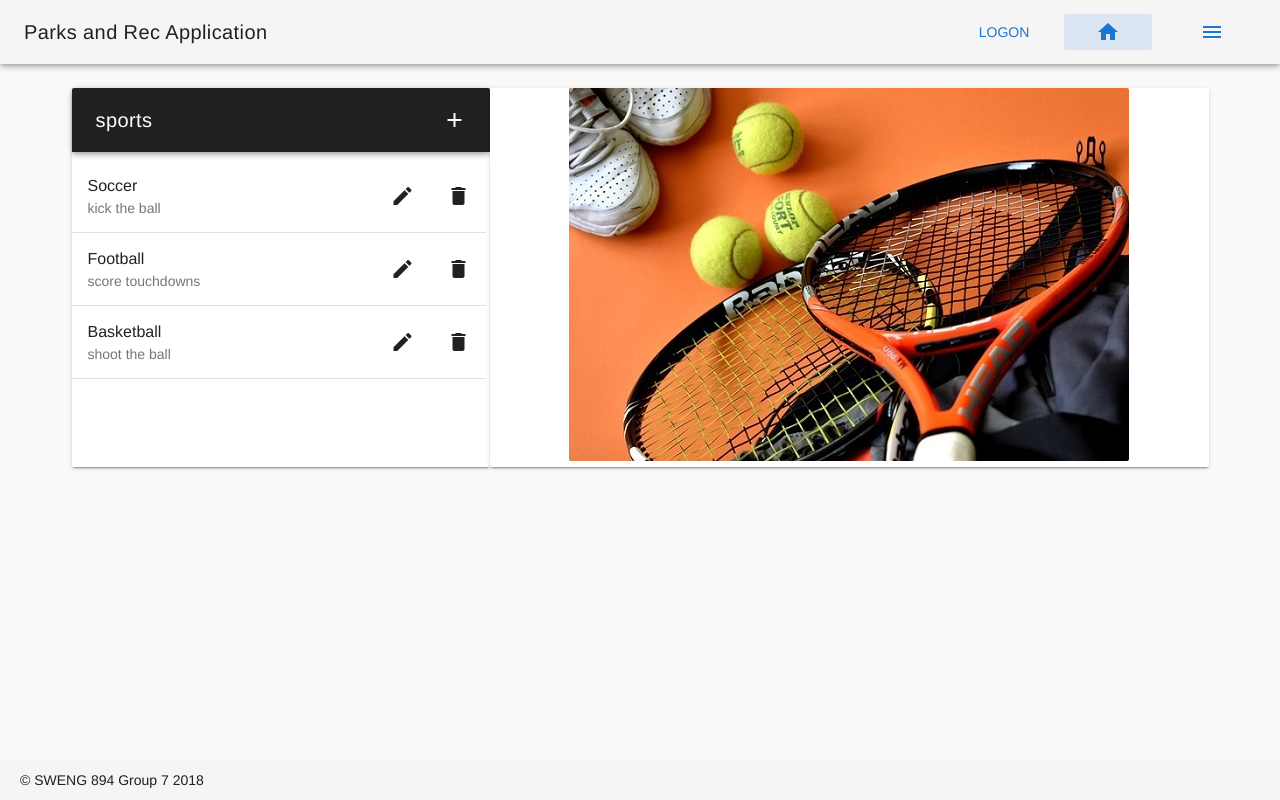
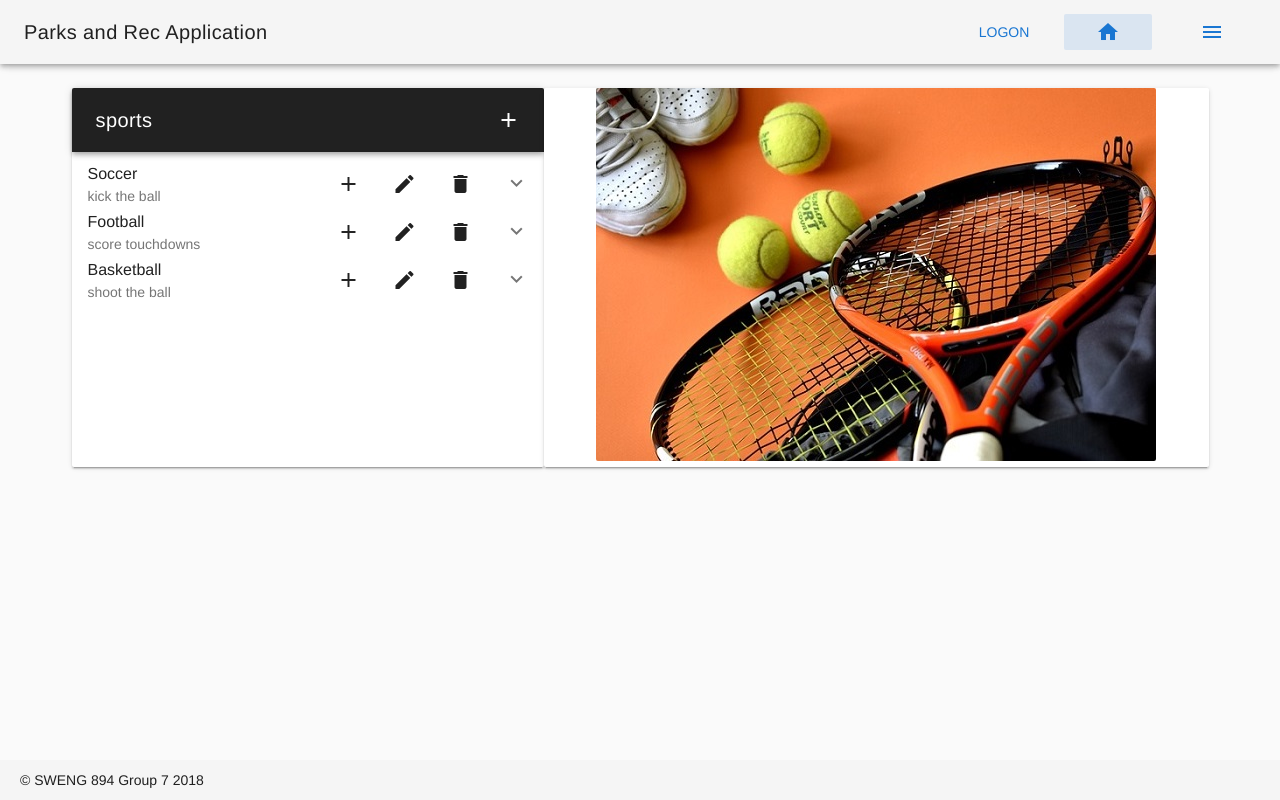
Before and after one commit to oxz3/parks-and-rec-frontend, a Vue app: page / in a window 1280 px wide. Shown: the top 800 px of the page. Built offline with nearby package versions, Linux system fonts and the light colour scheme.

Commit message:
nested leagues list working in sports list.  Next working on defaulting the sport for a new league to the parent sport

```diff
--- a/src/App.vue
+++ b/src/App.vue
@@ -63,6 +63,22 @@
                     top
                     v-if="authStatus == 'updateLeagueSuccess'">
                 Successfully updated league: {{settings.updatedLeague}}
+            </v-snackbar>
+
+            <!--show if sport is created successfully-->
+            <v-snackbar
+                    v-model="authStatus"
+                    top
+                    v-if="authStatus == 'sportCreateSuccess'">
+                Successfully created sport: {{settings.newSport}}
+            </v-snackbar>
+
+            <!--show if sport is updated successfully-->
+            <v-snackbar
+                    v-model="authStatus"
+                    top
+                    v-if="authStatus == 'updateSportSuccess'">
+                Successfully updated sport: {{settings.updatedSport}}
             </v-snackbar>
 
             <!--if use is logged in-->
--- a/src/restHelperObjects/objects/SportsRestObject.js
+++ b/src/restHelperObjects/objects/SportsRestObject.js
@@ -28,7 +28,7 @@ export default {
 
             $.ajax(createsportSettings).then(function (response) {
                 console.log('create sport response', response);
-                store.commit('sport_CREATE_SUCCESS', response);
+                store.commit('SPORT_CREATE_SUCCESS', response);
                 resolve(response);
             }).catch(err => {
                 store.commit('AUTH_ERROR', err);
@@ -53,7 +53,7 @@ export default {
             console.log(updatesportSettings, 'update sport payload');
             $.ajax(updatesportSettings).then(function (response) {
                 console.log('update sport response', response);
-                store.commit('sport_UPDATE_SUCCESS', response);
+                store.commit('SPORT_UPDATE_SUCCESS', response);
                 resolve(response);
             }).catch(err => {
                 store.commit('AUTH_ERROR', err);
--- a/src/store.js
+++ b/src/store.js
@@ -22,14 +22,14 @@ export const store = new Vuex.Store({
         //indicates the status of user logon
         status: "",
         sports: [
-            {name: 'Soccer', description: "kick the ball", price: 20},
-            {name: 'Football', description: "score touchdowns", price: 20},
-            {name: 'Basketball', description: 'shoot the ball', price: 30}
+            {name: 'Soccer', description: "kick the ball", id: 1},
+            {name: 'Football', description: "score touchdowns", id: 2},
+            {name: 'Basketball', description: 'shoot the ball', id: 3}
         ],
         leagues: [
-            {leagueName: 'Soccer', description: "Fall Soccer League", teamMax: 20, teamMin: 18},
-            {leagueName: 'Football', description: "Fall Football League", teamMax: 50, teamMin: 0},
-            {leagueName: 'Basketball', description: "Fall Basketball League", teamMax: 30, teamMin: 25}
+            {leagueName: 'Soccer', description: "Fall Soccer League", sportId: 1},
+            {leagueName: 'Football', description: "Fall Football League", sportId: 2},
+            {leagueName: 'Basketball', description: "Fall Basketball League", sportId: 3}
         ],
         templateUser: templateUser,
         templateLeague: templateLeague,
@@ -124,8 +124,9 @@ export const store = new Vuex.Store({
         GET_LEAGUES_SUCCESS(state, payload) {
             state.leagues = payload;
         },
-        OPEN_CREATE_LEAGUE(state) {
+        OPEN_CREATE_LEAGUE(state, sport) {
             state.league = state.templateLeague;
+            state.league.sportId = sport.id;
             state.settings.createLeague = true;
             state.settings.editLeague = false;
         },
@@ -179,20 +180,38 @@ export const store = new Vuex.Store({
             state.settings.sport = state.templateSport;
         },
         SPORT_CREATE_SUCCESS(state, payload) {
-            state.settings.newSport = payload.sportName;
+            state.settings.newSport = payload.name;
             state.sports.push(payload);
             state.createsport = false;
             state.status = 'sportCreateSuccess';
         },
         SPORT_UPDATE_SUCCESS(state, payload) {
             console.log('updating sport', payload);
-            state.settings.updatedSport = payload.sportName || "sport";
+            state.settings.updatedSport = payload.name || "sport";
             let foundIndex = state.sports.findIndex(x => x.sportId === payload.sportId);
             console.log('mutation update sport: ', foundIndex);
             state.sports[foundIndex] = payload;
             console.log('updated sports list: ', state.sports);
             state.editsport = false;
             state.status = 'updateSportSuccess';
+        },
+        ADD_LEAGUE_TO_SPORT_LIST(state, payload) {
+            state.sports.forEach(function (sport) {
+                if (sport.id === payload.sport.id) {
+                    if (!sport.leagues) {
+                        sport.leagues = [];
+                    }
+                    if (sport.leagues.length < 1) {
+                        sport.leagues.push(payload.league);
+                    }
+                    //determine if the league is already in the list
+                    sport.leagues.forEach(function (league) {
+                        if (league.leagueId !== payload.league.leagueId) {
+                            sport.leagues.push(payload.league);
+                        }
+                    });
+                }
+            })
         }
     },
     actions: {
@@ -235,8 +254,8 @@ export const store = new Vuex.Store({
         getLeagues(context, token) {
             leaguesObject.getLeagues(context, token);
         },
-        openCreateLeague(context) {
-            context.commit("OPEN_CREATE_LEAGUE");
+        openCreateLeague(context, sport) {
+            context.commit("OPEN_CREATE_LEAGUE", sport);
         },
         createLeague(context, league) {
             leaguesObject.createLeague(context, league);
@@ -268,6 +287,10 @@ export const store = new Vuex.Store({
         },
         cancelSportsForm(context) {
             context.commit("CANCEL_SPORTS_FORM");
+        },
+        //build sport league list
+        addLeagueToSportList(context, payload) {
+            context.commit("ADD_LEAGUE_TO_SPORT_LIST", payload);
         }
 
     }
--- a/src/views/Home.vue
+++ b/src/views/Home.vue
@@ -4,6 +4,8 @@
             <v-layout>
                 <v-flex>
                     <v-card height="100%">
+
+
                         <v-toolbar color="gray" dark>
                             <v-toolbar-title v-if="settings.selectedOption == 'sports'">sports</v-toolbar-title>
                             <v-toolbar-title v-if="settings.selectedOption == 'leagues'">Leagues</v-toolbar-title>
@@ -17,6 +19,7 @@
                                 <v-icon>add</v-icon>
                             </v-btn>
                         </v-toolbar>
+
                         <v-spacer></v-spacer>
 
                         <!--displays message while user is logging in-->
@@ -38,16 +41,56 @@
                             </v-card>
                         </v-dialog>
 
-                        <!--list of leagues-->
-                        <v-list two-line class="pr-1" v-if="settings.selectedOption == 'leagues'">
-                            <template v-for="league in leagues">
-                                <v-list-tile>
+                        <!-- sports list with nested leagues lists -->
+                        <v-list>
+                            <v-list-group
+                                    v-for="sport in sports"
+                                    no-action>
+                                <v-list-tile slot="activator">
                                     <v-list-tile-content>
-                                        <v-list-tile-title v-html="league.leagueName"></v-list-tile-title>
-                                        <v-list-tile-sub-title>
-                                            {{league.description}}: {{league.teamMin}} / {{league.teamMax}}
+                                        <v-list-tile-title>{{ sport.name }}</v-list-tile-title>
+                                        <v-list-tile-sub-title>{{sport.description}}
                                         </v-list-tile-sub-title>
-                                        <v-list-tile-sub-title></v-list-tile-sub-title>
+                                    </v-list-tile-content>
+                                    <v-list-tile-action>
+                                        <v-btn icon @click="openLeagues(sport)">
+                                            <v-icon>
+                                                add
+                                            </v-icon>
+                                        </v-btn>
+                                    </v-list-tile-action>
+                                    <v-list-tile-action>
+                                        <v-btn icon @click="updateSport(sport)">
+                                            <v-icon>
+                                                edit
+                                            </v-icon>
+                                        </v-btn>
+                                    </v-list-tile-action>
+                                    <v-list-tile-action>
+                                        <v-dialog
+                                                v-model="showDeleteModal"
+                                                width="25%"
+                                                dark>
+                                            <v-btn icon
+                                                   slot="activator">
+                                                <v-icon>
+                                                    delete
+                                                </v-icon>
+                                            </v-btn>
+                                            <delete-confirm-popover
+                                                    v-model="showDeleteModal"
+                                                    @close-delete-modal="closeConfirmDeletePopover">
+                                            </delete-confirm-popover>
+                                        </v-dialog>
+                                    </v-list-tile-action>
+                                </v-list-tile>
+
+                                <v-list-tile
+                                        v-for="league in sport.leagues"
+                                        :key="league.sportId"
+                                        @click="">
+                                    <v-list-tile-content>
+                                        <v-list-tile-title>{{ league.description }}</v-list-tile-title>
                                     </v-list-tile-content>
                                     <v-list-tile-action>
                                         <v-btn icon @click="updateLeague(league)">
@@ -74,49 +117,86 @@
                                         </v-dialog>
                                     </v-list-tile-action>
                                 </v-list-tile>
-                                <v-divider></v-divider>
-                            </template>
+                            </v-list-group>
                         </v-list>
 
-                        <!--list of sports-->
-                        <v-list two-line class="pr-1" v-if="settings.selectedOption == 'sports'">
-                            <template v-for="sport in sports">
-                                <v-list-tile>
-                                    <v-list-tile-content>
-                                        <v-list-tile-title v-html="sport.name"></v-list-tile-title>
-                                        <v-list-tile-sub-title>{{sport.description}}
-                                        </v-list-tile-sub-title>
-                                        <v-list-tile-sub-title></v-list-tile-sub-title>
-                                    </v-list-tile-content>
-                                    <v-list-tile-action>
-                                        <v-btn icon @click="updateSport(sport)">
-                                            <v-icon>
-                                                edit
-                                            </v-icon>
-                                        </v-btn>
-                                    </v-list-tile-action>
-                                    <v-list-tile-action>
-                                        <v-dialog
-                                                v-model="showDeleteModal"
-                                                width="25%"
-                                                dark>
-                                            <v-btn icon
-                                                   slot="activator"
-                                                   @click="showDeleteModal = !showDeleteModal">
-                                                <v-icon>
-                                                    delete
-                                                </v-icon>
-                                            </v-btn>
-                                            <delete-confirm-popover
-                                                    v-model="showDeleteModal"
-                                                    @close-delete-modal="closeConfirmDeletePopover">
-                                            </delete-confirm-popover>
-                                        </v-dialog>
-                                    </v-list-tile-action>
-                                </v-list-tile>
-                                <v-divider></v-divider>
-                            </template>
-                        </v-list>
+                        <!--&lt;!&ndash;list of leagues&ndash;&gt;-->
+                        <!--<v-list two-line class="pr-1" v-if="settings.selectedOption == 'leagues'">-->
+                            <!--<template v-for="league in leagues">-->
+                                <!--<v-list-tile>-->
+                                    <!--<v-list-tile-content>-->
+                                        <!--<v-list-tile-title v-html="league.leagueName"></v-list-tile-title>-->
+                                    <!--</v-list-tile-content>-->
+                                    <!--<v-list-tile-action>-->
+                                        <!--<v-btn icon @click="updateLeague(league)">-->
+                                            <!--<v-icon>-->
+                                                <!--edit-->
+                                            <!--</v-icon>-->
+                                        <!--</v-btn>-->
+                                    <!--</v-list-tile-action>-->
+                                    <!--<v-list-tile-action>-->
+                                        <!--<v-dialog-->
+                                                <!--v-model="showDeleteModal"-->
+                                                <!--width="25%"-->
+                                                <!--dark>-->
+                                            <!--<v-btn icon-->
+                                                   <!--slot="activator">-->
+                                                <!--<v-icon>-->
+                                                    <!--delete-->
+                                                <!--</v-icon>-->
+                                            <!--</v-btn>-->
+                                            <!--<delete-confirm-popover-->
+                                                    <!--v-model="showDeleteModal"-->
+                                                    <!--@close-delete-modal="closeConfirmDeletePopover">-->
+                                            <!--</delete-confirm-popover>-->
+                                        <!--</v-dialog>-->
+                                    <!--</v-list-tile-action>-->
+                                <!--</v-list-tile>-->
+                                <!--<v-divider></v-divider>-->
+                            <!--</template>-->
+                        <!--</v-list>-->
+
+                        <!--&lt;!&ndash;list of sports&ndash;&gt;-->
+                        <!--<v-list two-line class="pr-1" v-if="settings.selectedOption == 'sports'">-->
+                        <!--<template v-for="sport in sports">-->
+                        <!--<v-list-tile>-->
+                        <!--<v-list-tile-content>-->
+                        <!--<v-list-tile-title v-html="sport.name"></v-list-tile-title>-->
+                        <!--<v-list-tile-sub-title>{{sport.description}}-->
+                        <!--</v-list-tile-sub-title>-->
+                        <!--<v-list-tile-sub-title></v-list-tile-sub-title>-->
+                        <!--</v-list-tile-content>-->
+                        <!--<v-list-tile-action>-->
+                        <!--<v-btn icon @click="updateSport(sport)">-->
+                        <!--<v-icon>-->
+                        <!--edit-->
+                        <!--</v-icon>-->
+                        <!--</v-btn>-->
+                        <!--</v-list-tile-action>-->
+                        <!--<v-list-tile-action>-->
+                        <!--<v-dialog-->
+                        <!--v-model="showDeleteModal"-->
+                        <!--width="25%"-->
+                        <!--dark>-->
+                        <!--<v-btn icon-->
+                        <!--slot="activator"-->
+                        <!--@click="showDeleteModal = !showDeleteModal">-->
+                        <!--<v-icon>-->
+                        <!--delete-->
+                        <!--</v-icon>-->
+                        <!--</v-btn>-->
+                        <!--<delete-confirm-popover-->
+                        <!--v-model="showDeleteModal"-->
+                        <!--@close-delete-modal="closeConfirmDeletePopover">-->
+                        <!--</delete-confirm-popover>-->
+                        <!--</v-dialog>-->
+                        <!--</v-list-tile-action>-->
+                        <!--</v-list-tile>-->
+                        <!--<v-divider></v-divider>-->
+                        <!--</template>-->
+                        <!--</v-list>-->
+
+
                     </v-card>
                 </v-flex>
                 <v-flex>
@@ -140,9 +220,13 @@
         components: {
             DeleteConfirmPopover
         },
+        created: function () {
+            this.buildSportLeaguesLists(this.sports, this.leagues);
+        },
         data: () => {
             return {
-                showDeleteModal: false
+                showDeleteModal: false,
+                sportsWithLeagues: []
             }
         },
         computed: {
@@ -151,7 +235,8 @@
             },
             authStatus: function () {
                 return this.$store.state.status;
-            },
+            }
+            ,
             sports() {
                 return this.$store.state.sports;
             },
@@ -164,8 +249,8 @@
             closeConfirmDeletePopover(value) {
                 this.$data.showDeleteModal = value;
             },
-            openLeagues() {
-                this.$store.dispatch("openCreateLeague");
+            openLeagues(sport) {
+                this.$store.dispatch("openCreateLeague", sport);
                 router.push('/leagues');
             },
             updateLeague(league) {
@@ -178,6 +263,18 @@
             },
             updateSport(sport) {
                 this.$store.dispatch("openUpdateSport", sport);
+            },
+            //match sports and leagues to show league sublists
+            buildSportLeaguesLists(sports, leagues) {
+                let store = this.$store;
+                sports.forEach(function (sport) {
+                    leagues.forEach(function (league) {
+                        if (league.sportId === sport.id) {
+                            store.dispatch("addLeagueToSportList", {sport: sport, league: league});
+                        }
+                    })
+                })
+
             }
         }
     }
```
